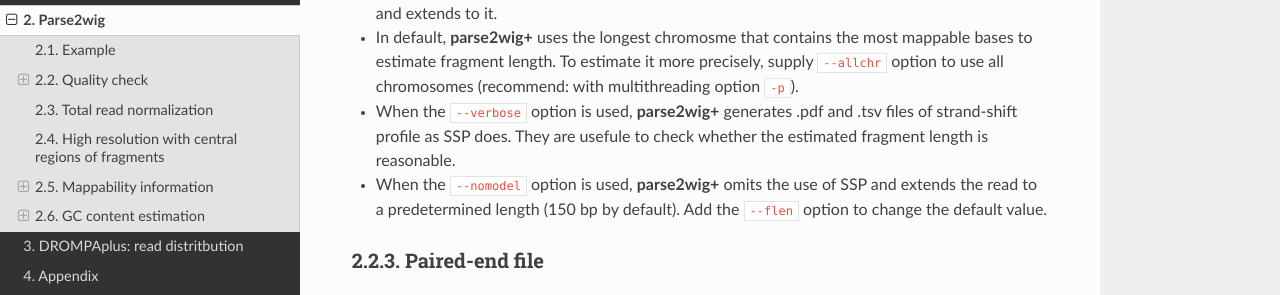
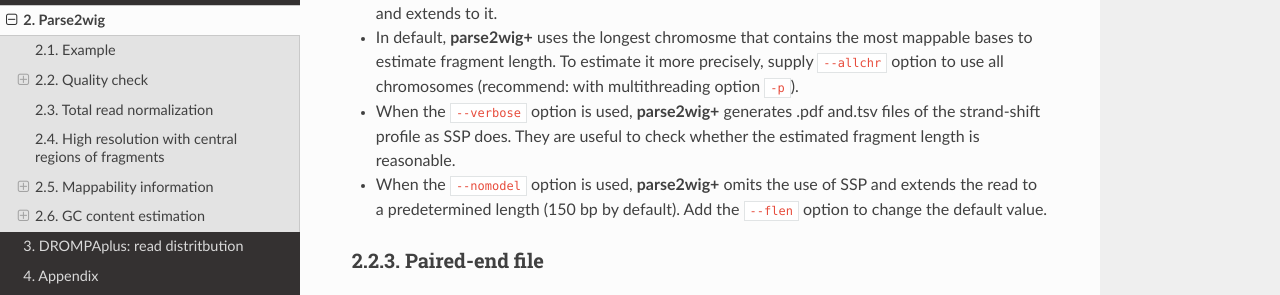
Before and after one commit to rnakato/DROMPAplus, a Sphinx documentation site: the page built from docs/content/parse2wig.rst, in a window 1280 px wide and 900 px high, scrolled down 2368 px. Shown: the part 156-451 px from the top of the window. Built offline with Sphinx 7.4.7 and the Read the Docs theme 2.0.0, drawn with Linux system fonts in a browser that asks for light colours.

Commit message:
version 1.6.0

```diff
--- a/docs/content/parse2wig.rst
+++ b/docs/content/parse2wig.rst
@@ -86,7 +86,7 @@ Fragment length estimation
 
 - For single-end data, **parse2wig+** internally uses `SSP <https://github.com/rnakato/SSP>`_ to estimate the averaged fragment length and extends to it.
 - In default, **parse2wig+** uses the longest chromosme that contains the most mappable bases to estimate fragment length. To estimate it more precisely, supply ``--allchr`` option to use all chromosomes (recommend: with multithreading option ``-p``).
-- When the ``--verbose`` option is used, **parse2wig+** generates .pdf and .tsv files of strand-shift profile as SSP does. They are usefule to check whether the estimated fragment length is reasonable.
+- When the ``--verbose`` option is used, **parse2wig+** generates .pdf and.tsv files of the strand-shift profile as SSP does. They are useful to check whether the estimated fragment length is reasonable.
 - When the ``--nomodel`` option is used, **parse2wig+** omits the use of SSP and extends the read to a predetermined length (150 bp by default). Add the ``--flen`` option to change the default value.
 
 Paired-end file
```
